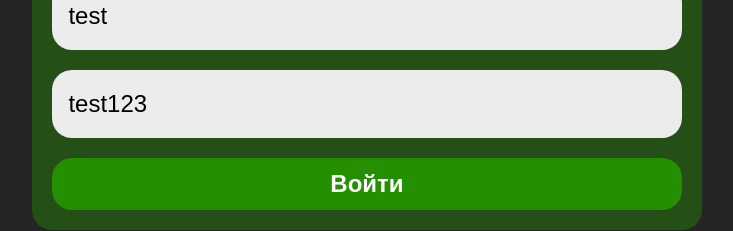
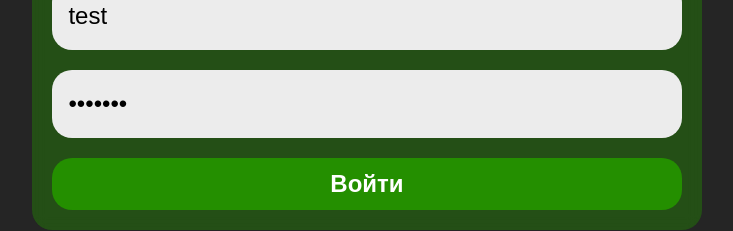
Before and after one commit to Zrossiz/pushishki_client, a Next.js app: page /auth/login in a window 1280 px wide. Shown: the part 344-575 px from the top of the page, without its empty margins (273-1006 px from the left). Built offline with nearby package versions, Linux system fonts and the light colour scheme.

Commit message:
chore: added password input

```diff
--- a/src/elements/Input/Input.props.ts
+++ b/src/elements/Input/Input.props.ts
@@ -1,6 +1,6 @@
 export interface InputProps {
   placeholder?: string;
-  type: 'text' | 'phone';
+  type: 'text' | 'phone' | 'password';
   value?: any;
   onChange?: (arg0: any) => void;
   defaultValue?: any;
--- a/src/elements/Input/Input.tsx
+++ b/src/elements/Input/Input.tsx
@@ -82,11 +82,11 @@ export const Input = ({
 
   return (
     <>
-      {type === 'text' ? (
+      {type === 'text' || type === 'password' ? (
         <input
           className={styles.input}
           value={value}
-          type="text"
+          type={type}
           placeholder={placeholder}
           onChange={(e) => onChange(e.target.value)}
           defaultValue={defaultValue}
--- a/src/pages/auth/login.tsx
+++ b/src/pages/auth/login.tsx
@@ -36,7 +36,7 @@ const LoginPage = () => {
             Введите логин и пароль
           </HTag>
           <Input type={'text'} value={name} onChange={setName} placeholder="Имя" />
-          <Input type={'text'} value={password} onChange={setPassword} placeholder="Пароль" />
+          <Input type={'password'} value={password} onChange={setPassword} placeholder="Пароль" />
           {error && <div className={styles.errorWrapper}>{error}</div>}
           <LinkButton element={'button'} onClick={login}>
             Войти
```
